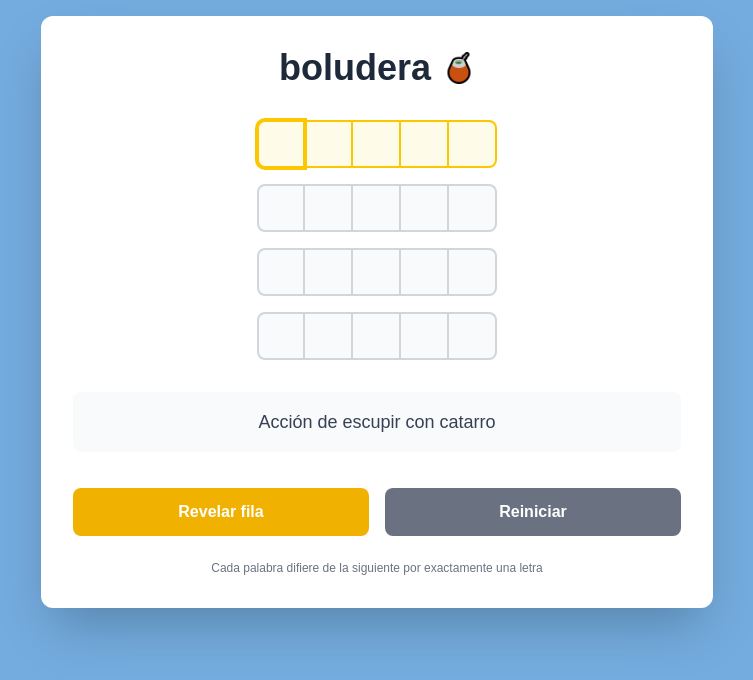
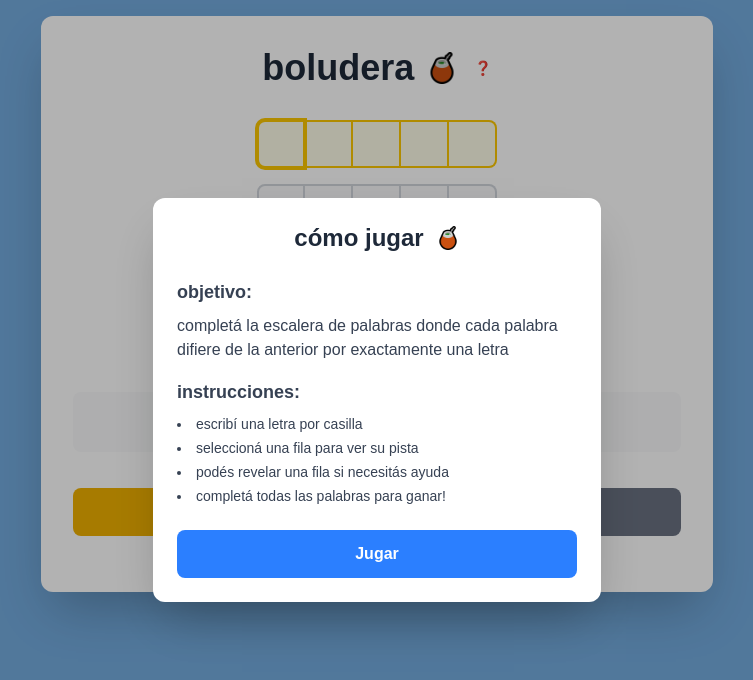
Before and after one commit to sotlucas/boludera, a Next.js app: page / in a window 1280 px wide. Shown: the top 680 px of the page, without its empty margins (263-1016 px from the left). Built offline with nearby package versions, Linux system fonts and the light colour scheme.

Commit message:
feat: modal como jugar

```diff
--- a/src/app/page.tsx
+++ b/src/app/page.tsx
@@ -41,6 +41,7 @@ export default function WordLadder() {
   });
   const [selectedRow, setSelectedRow] = useState(0);
   const [selectedCol, setSelectedCol] = useState(0);
+  const [showHowToPlay, setShowHowToPlay] = useState(true);
   const gridRef = useRef<HTMLDivElement>(null);
   const inputRefs = useRef<(HTMLInputElement | null)[][]>([
     [null, null, null, null, null],
@@ -247,6 +248,52 @@ export default function WordLadder() {
 
   return (
     <div className="min-h-screen bg-gradient-to-br bg-[#74acdf] p-4">
+      {/* How to Play Modal */}
+      {showHowToPlay && (
+        <div className="fixed inset-0 bg-black/30 flex items-center justify-center z-50 p-4">
+          <div className="bg-white rounded-xl shadow-2xl max-w-md w-full p-6">
+            <div className="flex items-center justify-center mb-6">
+              <h2 className="text-2xl font-bold text-gray-800">cómo jugar</h2>
+              <Image
+                className="h-6 w-6 ml-3"
+                src={ImgMate}
+                alt="mate"
+                width={24}
+                height={24}
+                priority
+              />
+            </div>
+
+            <div className="space-y-4 text-gray-700">
+              <div>
+                <h3 className="font-semibold text-lg mb-2">objetivo:</h3>
+                <p>
+                  completá la escalera de palabras donde cada palabra difiere de
+                  la anterior por exactamente una letra
+                </p>
+              </div>
+
+              <div>
+                <h3 className="font-semibold text-lg mb-2">instrucciones:</h3>
+                <ul className="list-disc list-inside space-y-1 text-sm">
+                  <li>escribí una letra por casilla</li>
+                  <li>seleccioná una fila para ver su pista</li>
+                  <li>podés revelar una fila si necesitás ayuda</li>
+                  <li>completá todas las palabras para ganar!</li>
+                </ul>
+              </div>
+            </div>
+
+            <button
+              onClick={() => setShowHowToPlay(false)}
+              className="w-full mt-6 bg-blue-500 hover:bg-blue-600 text-white font-bold py-3 px-6 rounded-lg transition-colors cursor-pointer"
+            >
+              Jugar
+            </button>
+          </div>
+        </div>
+      )}
+
       {gameComplete && (
         <Confetti
           width={windowDimensions.width}
@@ -269,6 +316,13 @@ export default function WordLadder() {
               height={32}
               priority
             />
+            <button
+              onClick={() => setShowHowToPlay(true)}
+              className="ml-4 text-blue-500 hover:text-blue-600 text-sm font-medium"
+              title="¿Cómo jugar?"
+            >
+              ❓
+            </button>
           </div>
 
           <div ref={gridRef} className="space-y-4 mb-8" onBlur={handleGridBlur}>
@@ -340,12 +394,6 @@ export default function WordLadder() {
               />
             </div>
           )}
-
-          <div className="text-center text-sm text-gray-500">
-            <p className="mt-2 text-xs">
-              Cada palabra difiere de la siguiente por exactamente una letra
-            </p>
-          </div>
         </div>
       </div>
     </div>
```
